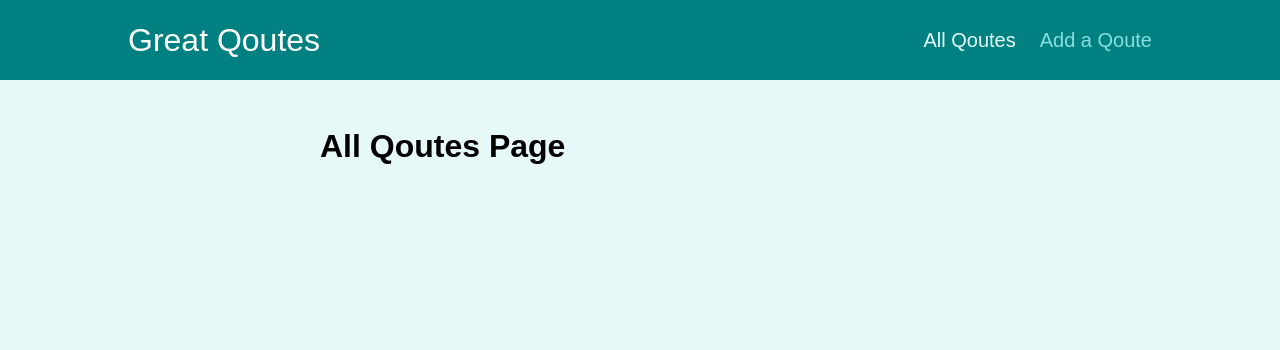
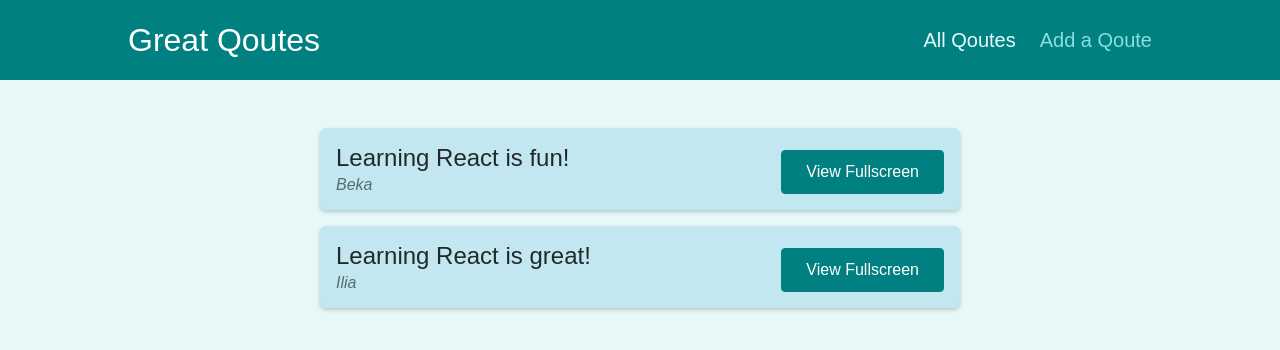
Before and after one commit to bekasturua/Quotes-React, a React (Create React App) app: page /quotes in a window 1280 px wide. Shown: the top 350 px of the page. Built offline with nearby package versions, Linux system fonts and the light colour scheme.

Commit message:
add DUMMY_QUOTES

```diff
--- a/src/pages/AllQoutes.js
+++ b/src/pages/AllQoutes.js
@@ -1,5 +1,12 @@
+import QuoteList from "../components/quotes/QuoteList";
+
+const DUMMY_QUOTES = [
+  { id: "q1", author: "Beka", text: "Learning React is fun!" },
+  { id: "q2", author: "Ilia", text: "Learning React is great!" },
+];
+
 const AllQoutes = () => {
-    return <h1>All Qoutes Page</h1>
+  return <QuoteList quotes={DUMMY_QUOTES} />;
 };
 
 export default AllQoutes;
```
